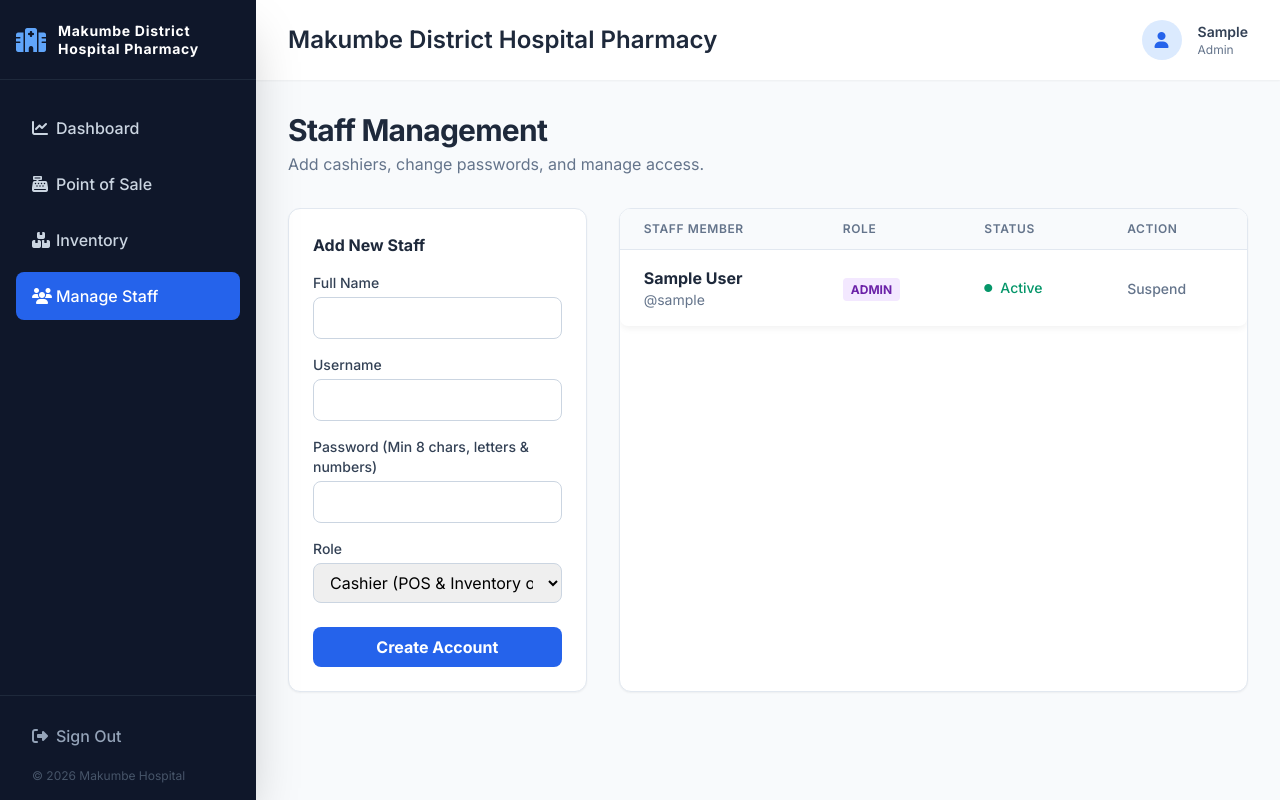
After one commit to Gwezuva/pharmacy-intel, a Flask app: page /staff in a window 1280 px wide. The commit adds this page. Run offline with Flask 3, Linux system fonts and the light colour scheme; the visitor is signed in with stand-in values (Sample User, id 1); tables that the repository leaves empty hold one stand-in row (values such as "Sample post"); some libraries are stand-ins or nearby versions.

Commit message:
Enterprise Refactor: Blueprints, Bcrypt Auth, RBAC, and Hospital Branding

```diff
--- a/app.py
+++ b/app.py
@@ -1,218 +1,31 @@
-from flask import Flask, render_template, request, jsonify, Response, redirect, url_for, session
-from models import db, Medicine, Batch, Sale, SaleItem, Supplier
-from analytics import build_dashboard_data
-from datetime import date, timedelta
-from functools import wraps
-import csv
-from io import StringIO
+from flask import Flask
+from models import db, bcrypt
+from config import Config
 import os
-import json
-import random
 
-app = Flask(__name__)
-app.config["SQLALCHEMY_DATABASE_URI"] = "sqlite:///pharmacy.db"
-app.config["SQLALCHEMY_TRACK_MODIFICATIONS"] = False
-# CRITICAL: This is required for sessions (login) to work!
-app.secret_key = "pharmaintel-super-secret-key-change-me-later"
+def create_app():
+    app = Flask(__name__)
+    app.config.from_object(Config)
 
-db.init_app(app)
+    db.init_app(app)
+    bcrypt.init_app(app)
 
+    # Register Blueprints (Modular Routes)
+    from routes.auth import auth_bp
+    from routes.main import main_bp
+    from routes.inventory import inventory_bp
+    from routes.pos import pos_bp
+    from routes.users import users_bp
 
-# ---------- AUTHENTICATION ----------
-def login_required(f):
-    @wraps(f)
-    def decorated_function(*args, **kwargs):
-        if 'logged_in' not in session:
-            return redirect(url_for('login'))
-        return f(*args, **kwargs)
-    return decorated_function
+    app.register_blueprint(auth_bp)
+    app.register_blueprint(main_bp)
+    app.register_blueprint(inventory_bp)
+    app.register_blueprint(pos_bp)
+    app.register_blueprint(users_bp)
 
-@app.route("/login", methods=["GET", "POST"])
-def login():
-    error = None
-    if request.method == "POST":
-        username = request.form.get("username")
-        password = request.form.get("password")
+    return app
 
-        if username == "admin" and password == "admin123":
-            session['logged_in'] = True
-            return redirect(url_for('dashboard'))
-        else:
-            error = "Invalid credentials. Please try again."
-
-    return render_template("login.html", error=error)
-
-@app.route("/logout")
-def logout():
-    session.pop('logged_in', None)
-    return redirect(url_for('login'))
-
-
-# ---------- PROTECTED ROUTES ----------
-@app.route("/")
-@login_required
-def dashboard():
-    data = build_dashboard_data(db)
-    return render_template("dashboard.html", **data)
-
-
-@app.route("/medicines")
-@login_required
-def medicines():
-    items = Medicine.query.order_by(Medicine.name).all()
-    return render_template("medicines.html", medicines=items, today=date.today())
-
-
-@app.route("/medicine/<int:med_id>")
-@login_required
-def medicine_detail(med_id):
-    med = Medicine.query.get_or_404(med_id)
-    batches = Batch.query.filter_by(medicine_id=med.id).order_by(Batch.expiry_date.asc()).all()
-    total_stock = sum(b.quantity for b in batches if b.expiry_date > date.today())
-    return render_template("medicine_detail.html", med=med, batches=batches, total_stock=total_stock, today=date.today())
-
-
-@app.route("/medicine/<int:med_id>/restock", methods=["POST"])
-@login_required
-def restock(med_id):
-    med = Medicine.query.get_or_404(med_id)
-    qty = int(request.form.get("quantity", 0))
-    expiry_str = request.form.get("expiry_date")
-
-    if qty > 0 and expiry_str:
-        new_batch = Batch(
-            medicine_id=med.id,
-            batch_no=request.form.get("batch_no") or f"B{random.randint(10000,99999)}",
-            quantity=qty,
-            expiry_date=date.fromisoformat(expiry_str),
-            received_date=date.today(),
-            cost_price=float(request.form.get("cost_price", med.cost_price))
-        )
-        db.session.add(new_batch)
-        db.session.commit()
-    return redirect(url_for("medicine_detail", med_id=med.id))
-
-
-# ---------- POS FLOW ----------
-@app.route("/new-sale")
-@login_required
-def new_sale():
-    meds = Medicine.query.order_by(Medicine.name).all()
-    return render_template("new_sale.html", medicines=meds)
-
-
-@app.route("/checkout", methods=["POST"])
-@login_required
-def checkout():
-    cart_json = request.form.get("cart")
-    cart = json.loads(cart_json) if cart_json else []
-
-    total = 0.0
-    profit = 0.0
-    for item in cart:
-        med = Medicine.query.get(item['id'])
-        if med:
-            total += med.selling_price * item['qty']
-            profit += (med.selling_price - med.cost_price) * item['qty']
-
-    return render_template("checkout.html", cart=cart, cart_json=cart_json, total=total, profit=profit)
-
-
-@app.route("/process-sale", methods=["POST"])
-@login_required
-def process_sale():
-    cart_json = request.form.get("cart")
-    cart = json.loads(cart_json) if cart_json else []
-    payment_method = request.form.get("payment_method", "cash")
-
-    today = date.today()
-    sale = Sale(date=today, payment_method=payment_method, total_amount=0.0, profit=0.0)
-    db.session.add(sale)
-    db.session.flush()
-
-    total = 0.0
-    profit = 0.0
-
-    for item in cart:
-        med = Medicine.query.get(item['id'])
-        qty = int(item['qty'])
-        if not med: continue
-
-        batch = Batch.query.filter(
-            Batch.medicine_id == med.id,
-            Batch.expiry_date > today,
-            Batch.quantity >= qty,
-        ).order_by(Batch.expiry_date.asc()).first()
-
-        if batch:
-            batch.quantity -= qty
-            line_total = med.selling_price * qty
-            line_profit = (med.selling_price - med.cost_price) * qty
-
-            db.session.add(SaleItem(
-                sale_id=sale.id, medicine_id=med.id, batch_id=batch.id,
-                qty=qty, unit_price=med.selling_price, cost_price=med.cost_price
-            ))
-            total += line_total
-            profit += line_profit
-
-    sale.total_amount = round(total, 2)
-    sale.profit = round(profit, 2)
-    db.session.commit()
-
-    return redirect(url_for("receipt", sale_id=sale.id))
-
-
-@app.route("/receipt/<int:sale_id>")
-@login_required
-def receipt(sale_id):
-    sale = Sale.query.get_or_404(sale_id)
-    return render_template("receipt.html", sale=sale)
-
-
-# ---------- EXPORTS ----------
-@app.route("/export/expiry")
-@login_required
-def export_expiry():
-    today = date.today()
-    horizon = today + timedelta(days=60)
-    expiring = db.session.query(Batch).filter(Batch.expiry_date <= horizon, Batch.expiry_date > today, Batch.quantity > 0).all()
-
-    si = StringIO()
-    cw = csv.writer(si)
-    cw.writerow(["Medicine", "Batch", "Qty", "Expiry", "Days", "Value"])
-    for b in expiring:
-        cw.writerow([b.medicine.name, b.batch_no, b.quantity, b.expiry_date, (b.expiry_date - today).days, f"{b.quantity * b.cost_price:.2f}"])
-
-    return Response(si.getvalue(), mimetype="text/csv", headers={"Content-Disposition": "attachment;filename=expiry.csv"})
-
-
-@app.route("/export/sales")
-@login_required
-def export_sales():
-    sales = Sale.query.order_by(Sale.date.desc()).all()
-
-    si = StringIO()
-    cw = csv.writer(si)
-    cw.writerow(["Sale ID", "Date", "Payment Method", "Total Amount", "Profit", "Items"])
-
-    for s in sales:
-        cw.writerow([
-            s.id,
-            s.date,
-            s.payment_method,
-            f"{s.total_amount:.2f}",
-            f"{s.profit:.2f}",
-            len(s.items)
-        ])
-
-    output = si.getvalue()
-    return Response(
-        output,
-        mimetype="text/csv",
-        headers={"Content-Disposition": f"attachment;filename=sales_history_{date.today()}.csv"}
-    )
-
+app = create_app()
 
 if __name__ == "__main__":
     with app.app_context():
--- /dev/null
+++ b/routes/auth.py
@@ -0,0 +1,40 @@
+from flask import Blueprint, render_template, request, redirect, url_for, session
+from functools import wraps
+from models import db, User, bcrypt
+
+auth_bp = Blueprint('auth', __name__)
+
+def login_required(f):
+    @wraps(f)
+    def decorated_function(*args, **kwargs):
+        if 'logged_in' not in session:
+            return redirect(url_for('auth.login'))
+        return f(*args, **kwargs)
+    return decorated_function
+
+@auth_bp.route("/login", methods=["GET", "POST"])
+def login():
+    error = None
+    if request.method == "POST":
+        username = request.form.get("username", "").strip()
+        password = request.form.get("password", "").strip()
+
+        # Query the database for the user
+        user = User.query.filter_by(username=username).first()
+
+        # Check if user exists, account is active, and password is correct
+        if user and user.is_active and bcrypt.check_password_hash(user.password_hash, password):
+            session['logged_in'] = True
+            session['user_id'] = user.id
+            session['username'] = user.username
+            session['role'] = user.role
+            return redirect(url_for('main.dashboard'))
+        else:
+            error = "Invalid credentials or inactive account. Please try again."
+
+    return render_template("login.html", error=error)
+
+@auth_bp.route("/logout")
+def logout():
+    session.clear() # Clears all session data securely
+    return redirect(url_for('auth.login'))
--- /dev/null
+++ b/routes/users.py
@@ -0,0 +1,81 @@
+from flask import Blueprint, render_template, request, redirect, url_for, session
+from functools import wraps
+from models import db, User, bcrypt
+from routes.auth import login_required
+
+users_bp = Blueprint('users', __name__)
+
+# Custom decorator to restrict access to Admins only
+def admin_required(f):
+    @wraps(f)
+    def decorated_function(*args, **kwargs):
+        if session.get('role') != 'admin':
+            return "Access Denied: Admins Only", 403
+        return f(*args, **kwargs)
+    return decorated_function
+
+def is_strong_password(password):
+    """Check if password is at least 8 chars, contains a letter and a number."""
+    if len(password) < 8: return False
+    has_letter = any(c.isalpha() for c in password)
+    has_number = any(c.isdigit() for c in password)
+    return has_letter and has_number
+
+@users_bp.route("/staff")
+@login_required
+@admin_required
+def manage_staff():
+    staff = User.query.all()
+    return render_template("staff.html", staff=staff)
+
+@users_bp.route("/staff/add", methods=["POST"])
+@login_required
+@admin_required
+def add_staff():
+    full_name = request.form.get("full_name")
+    username = request.form.get("username")
+    password = request.form.get("password")
+    role = request.form.get("role")
+
+    # 1. Enforce Strong Password
+    if not is_strong_password(password):
+        return "Error: Password must be at least 8 characters long and contain both letters and numbers.", 400
+
+    # 2. Check if username exists
+    if User.query.filter_by(username=username).first():
+        return "Error: Username already exists.", 400
+
+    # 3. Create User
+    hashed_pw = bcrypt.generate_password_hash(password).decode('utf-8')
+    new_user = User(full_name=full_name, username=username, password_hash=hashed_pw, role=role)
+    db.session.add(new_user)
+    db.session.commit()
+
+    return redirect(url_for('users.manage_staff'))
+
+@users_bp.route("/staff/change-password/<int:user_id>", methods=["POST"])
+@login_required
+def change_password(user_id):
+    # Users can change their own password, but only Admins can change others
+    if session.get('role') != 'admin' and session.get('user_id') != user_id:
+        return "Access Denied", 403
+
+    new_password = request.form.get("new_password")
+
+    if not is_strong_password(new_password):
+        return "Error: Password must be at least 8 characters long and contain both letters and numbers.", 400
+
+    user = User.query.get_or_404(user_id)
+    user.password_hash = bcrypt.generate_password_hash(new_password).decode('utf-8')
+    db.session.commit()
+    return redirect(url_for('users.manage_staff' if session.get('role') == 'admin' else 'main.dashboard'))
+
+@users_bp.route("/staff/toggle/<int:user_id>")
+@login_required
+@admin_required
+def toggle_staff(user_id):
+    user = User.query.get_or_404(user_id)
+    if user.username != "admin": # Prevent admin from locking themselves out
+        user.is_active = not user.is_active
+        db.session.commit()
+    return redirect(url_for('users.manage_staff'))
--- a/templates/base.html
+++ b/templates/base.html
@@ -3,7 +3,7 @@
 <head>
     <meta charset="UTF-8">
     <meta name="viewport" content="width=device-width, initial-scale=1.0">
-    <title>PharmaIntel - Enterprise</title>
+    <title>Makumbe District Hospital - Pharmacy</title>
 
     <!-- Tailwind CSS -->
     <script src="https://cdn.tailwindcss.com"></script>
@@ -31,18 +31,22 @@
     <!-- SIDEBAR -->
     <aside class="w-64 bg-slate-900 text-white flex flex-col shadow-2xl z-20">
         <!-- Logo -->
-        <div class="h-20 flex items-center px-6 border-b border-slate-800">
-            <i class="fa-solid fa-pills text-blue-400 text-2xl mr-3"></i>
-            <h1 class="text-xl font-bold tracking-wider">PharmaIntel</h1>
+        <div class="h-20 flex items-center px-4 border-b border-slate-800">
+            <i class="fa-solid fa-hospital text-blue-400 text-2xl mr-3"></i>
+            <h1 class="text-sm font-bold tracking-wider leading-tight">Makumbe District<br>Hospital Pharmacy</h1>
         </div>
 
         <!-- Navigation Links -->
         <nav class="flex-1 px-4 py-6 space-y-2">
+            <!-- Only Admins can see the Dashboard -->
+            {% if session.get('role') == 'admin' %}
             <a href="/" class="flex items-center px-4 py-3 rounded-lg transition-colors {{ 'bg-blue-600 text-white' if request.path == '/' else 'text-slate-300 hover:bg-slate-800 hover:text-white' }}">
                 <i class="fa-solid fa-chart-line w-6"></i>
                 <span class="font-medium">Dashboard</span>
             </a>
+            {% endif %}
 
+            <!-- Everyone can see POS and Inventory -->
             <a href="/new-sale" class="flex items-center px-4 py-3 rounded-lg transition-colors {{ 'bg-blue-600 text-white' if request.path == '/new-sale' else 'text-slate-300 hover:bg-slate-800 hover:text-white' }}">
                 <i class="fa-solid fa-cash-register w-6"></i>
                 <span class="font-medium">Point of Sale</span>
@@ -52,16 +56,23 @@
                 <i class="fa-solid fa-boxes-stacked w-6"></i>
                 <span class="font-medium">Inventory</span>
             </a>
+
+            <!-- Only Admins can see Manage Staff -->
+            {% if session.get('role') == 'admin' %}
+            <a href="/staff" class="flex items-center px-4 py-3 rounded-lg transition-colors {{ 'bg-blue-600 text-white' if request.path == '/staff' else 'text-slate-300 hover:bg-slate-800 hover:text-white' }}">
+                <i class="fa-solid fa-users w-6"></i>
+                <span class="font-medium">Manage Staff</span>
+            </a>
+            {% endif %}
         </nav>
 
         <!-- Sidebar Footer (Sign Out) -->
-        <!-- FIXED: Moved this INSIDE the <aside> tag so it stays in the sidebar -->
         <div class="p-4 border-t border-slate-800">
             <a href="/logout" class="flex items-center px-4 py-3 text-slate-400 hover:bg-slate-800 hover:text-red-400 rounded-lg transition-colors mb-2">
                 <i class="fa-solid fa-right-from-bracket w-6"></i>
                 <span class="font-medium">Sign Out</span>
             </a>
-            <p class="text-slate-600 text-xs px-4">&copy; 2026 PharmaIntel</p>
+            <p class="text-slate-600 text-xs px-4">&copy; 2026 Makumbe Hospital</p>
         </div>
     </aside>
 
@@ -69,14 +80,15 @@
     <main class="flex-1 overflow-y-auto">
         <!-- TOP HEADER -->
         <header class="bg-white h-20 px-8 flex items-center justify-between shadow-sm sticky top-0 z-10">
-            <h2 class="text-2xl font-semibold text-slate-800">Pharmacy Intelligence System</h2>
+            <h2 class="text-2xl font-semibold text-slate-800">Makumbe District Hospital Pharmacy</h2>
             <div class="flex items-center space-x-4">
                 <div class="w-10 h-10 bg-blue-100 text-blue-600 rounded-full flex items-center justify-center font-bold">
                     <i class="fa-solid fa-user"></i>
                 </div>
                 <div>
-                    <p class="text-sm font-semibold text-slate-700">Admin User</p>
-                    <p class="text-xs text-slate-500">Owner</p>
+                    <!-- Dynamically shows the logged-in user's name and role -->
+                    <p class="text-sm font-semibold text-slate-700">{{ session.get('username')|capitalize }}</p>
+                    <p class="text-xs text-slate-500">{{ session.get('role')|capitalize }}</p>
                 </div>
             </div>
         </header>
--- /dev/null
+++ b/templates/staff.html
@@ -0,0 +1,77 @@
+{% extends "base.html" %}
+{% block content %}
+<div class="flex justify-between items-end mb-8">
+    <div>
+        <h1 class="text-3xl font-bold text-slate-800 tracking-tight">Staff Management</h1>
+        <p class="text-slate-500 mt-1">Add cashiers, change passwords, and manage access.</p>
+    </div>
+</div>
+
+<div class="grid grid-cols-1 lg:grid-cols-3 gap-8">
+    <!-- Add Staff Form -->
+    <div class="bg-white p-6 rounded-xl shadow-sm border border-slate-200 h-fit">
+        <h3 class="font-bold text-slate-800 mb-4">Add New Staff</h3>
+        <form action="/staff/add" method="POST">
+            <label class="block text-sm font-medium text-slate-700 mb-1">Full Name</label>
+            <input type="text" name="full_name" required class="w-full px-3 py-2 border border-slate-300 rounded-lg mb-4 focus:ring-2 focus:ring-blue-500">
+
+            <label class="block text-sm font-medium text-slate-700 mb-1">Username</label>
+            <input type="text" name="username" required class="w-full px-3 py-2 border border-slate-300 rounded-lg mb-4 focus:ring-2 focus:ring-blue-500">
+
+            <label class="block text-sm font-medium text-slate-700 mb-1">Password (Min 8 chars, letters & numbers)</label>
+            <input type="password" name="password" required class="w-full px-3 py-2 border border-slate-300 rounded-lg mb-4 focus:ring-2 focus:ring-blue-500">
+
+            <label class="block text-sm font-medium text-slate-700 mb-1">Role</label>
+            <select name="role" class="w-full px-3 py-2 border border-slate-300 rounded-lg mb-6 focus:ring-2 focus:ring-blue-500">
+                <option value="cashier">Cashier (POS & Inventory only)</option>
+                <option value="admin">Admin (Full Access)</option>
+            </select>
+
+            <button type="submit" class="w-full bg-blue-600 text-white py-2 rounded-lg font-bold hover:bg-blue-700 transition-colors">Create Account</button>
+        </form>
+    </div>
+
+    <!-- Staff List -->
+    <div class="lg:col-span-2 bg-white rounded-xl shadow-sm border border-slate-200 overflow-hidden">
+        <table class="w-full text-left border-collapse">
+            <thead class="bg-slate-50 border-b border-slate-200">
+                <tr>
+                    <th class="px-6 py-3 text-xs font-semibold text-slate-500 uppercase">Staff Member</th>
+                    <th class="px-6 py-3 text-xs font-semibold text-slate-500 uppercase">Role</th>
+                    <th class="px-6 py-3 text-xs font-semibold text-slate-500 uppercase">Status</th>
+                    <th class="px-6 py-3 text-xs font-semibold text-slate-500 uppercase">Action</th>
+                </tr>
+            </thead>
+            <tbody class="divide-y divide-slate-100">
+                {% for u in staff %}
+                <tr class="hover:bg-slate-50">
+                    <td class="px-6 py-4">
+                        <p class="font-bold text-slate-800">{{ u.full_name }}</p>
+                        <p class="text-sm text-slate-500">@{{ u.username }}</p>
+                    </td>
+                    <td class="px-6 py-4">
+                        <span class="px-2 py-1 rounded text-xs font-bold {% if u.role == 'admin' %}bg-purple-100 text-purple-800{% else %}bg-blue-100 text-blue-800{% endif %}">
+                            {{ u.role|upper }}
+                        </span>
+                    </td>
+                    <td class="px-6 py-4">
+                        {% if u.is_active %}
+                            <span class="text-emerald-600 text-sm font-medium flex items-center"><i class="fa-solid fa-circle text-[8px] mr-2"></i> Active</span>
+                        {% else %}
+                            <span class="text-red-600 text-sm font-medium flex items-center"><i class="fa-solid fa-circle text-[8px] mr-2"></i> Suspended</span>
+                        {% endif %}
+                    </td>
+                    <td class="px-6 py-4">
+                        {% if u.username != 'admin' %}
+                        <a href="/staff/toggle/{{ u.id }}" class="text-sm text-slate-500 hover:text-red-600 font-medium">
+                            {% if u.is_active %}Suspend{% else %}Activate{% endif %}
+                        </a>
+                        {% endif %}
+                    </td>
+                </tr>
+                {% endfor %}
+            </tbody>
+        </table>
+    </div>
+</div>
+{% endblock %}
```
Also changed, not shown: config.py (added, +10 -0 lines), models.py (+12 -0 lines), routes/inventory.py (added, +41 -0 lines), routes/main.py (added, +41 -0 lines), routes/pos.py (added, +67 -0 lines), routes/__init__.py (added).
